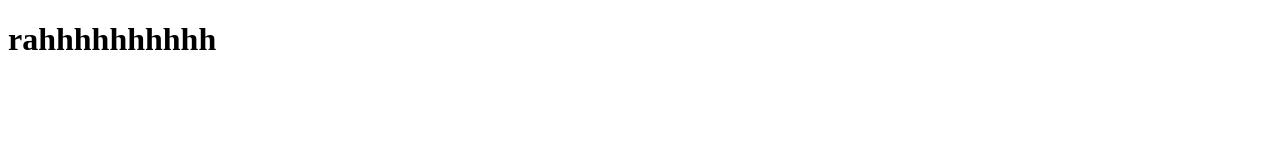
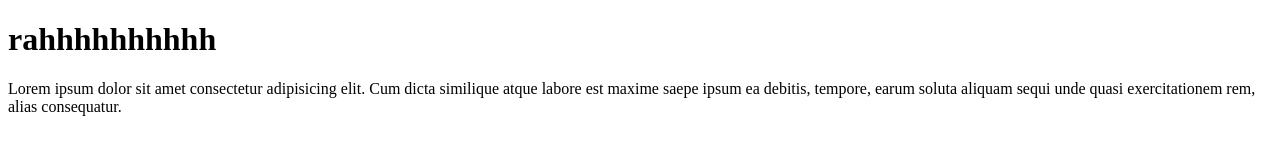
Before and after one commit to 68023021-jeezzz/rahhh, a plain HTML site: page index.html in a window 1280 px wide. Drawn offline with Linux system fonts and the light colour scheme.

Commit message:
Reapply "update"
This reverts commit 577254ed7e41a2f1b3f520e31c1c512e26980612.

```diff
--- a/index.html
+++ b/index.html
@@ -7,5 +7,8 @@
 </head>
 <body>
     <h1>rahhhhhhhhhh</h1>
+    Lorem ipsum dolor sit amet consectetur adipisicing elit. Cum dicta similique atque labore est
+    maxime saepe ipsum ea debitis, tempore, earum soluta aliquam sequi unde
+    quasi exercitationem rem, alias consequatur.
 </body>
 </html>
```
